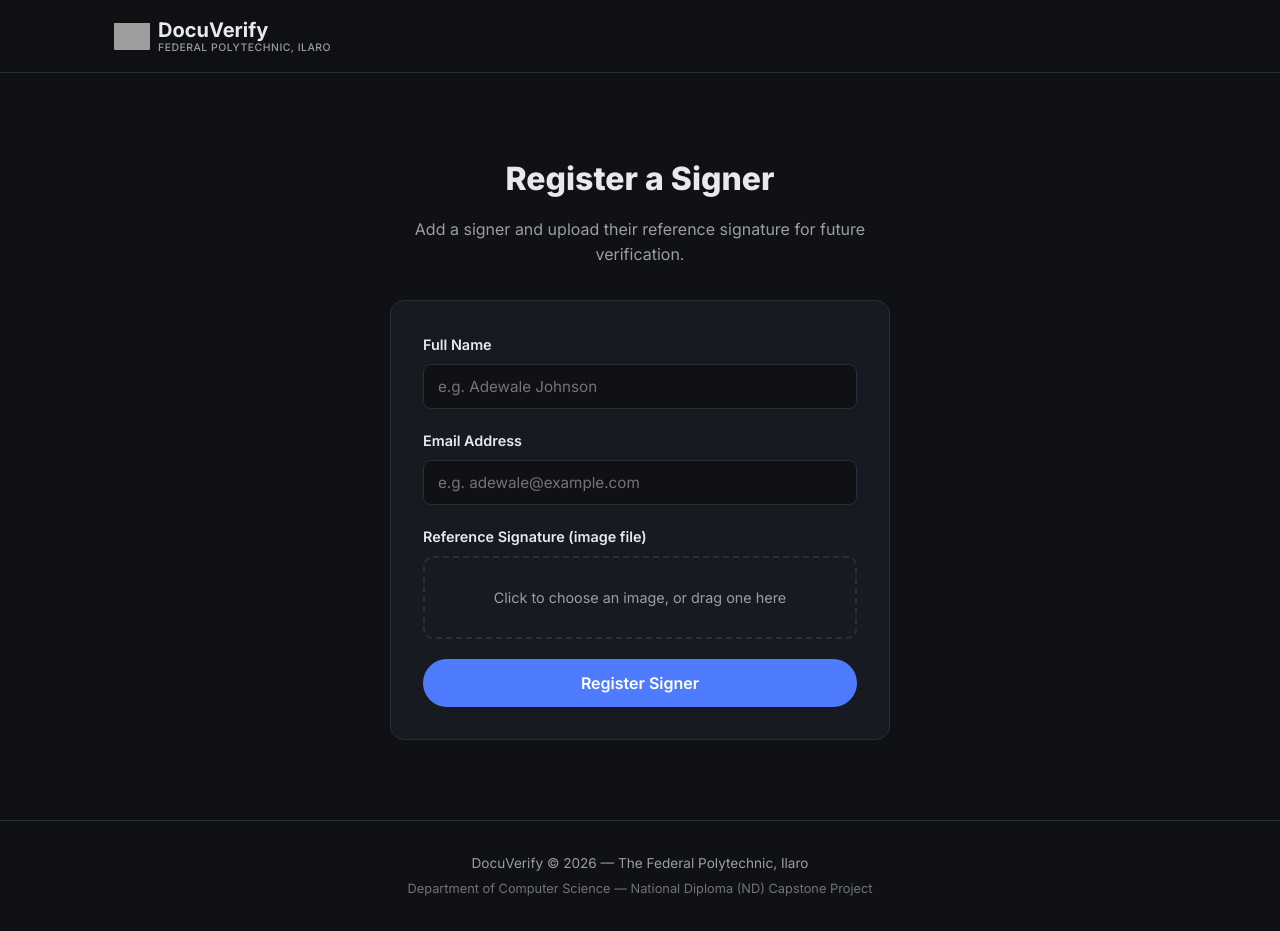
After one commit to Emmyprince16/docverify, a FastAPI app: template app/templates/register.html in a window 1280 px wide. The commit adds this page. Run offline with FastAPI, Linux system fonts and the light colour scheme; the template is opened without the code that fills it, so the values that code supplies are empty; grey boxes are pictures that could not be loaded.

Commit message:
Add signer registration with reference signature upload

```diff
--- /dev/null
+++ b/app/routers/signers.py
@@ -0,0 +1,56 @@
+"""
+Routes for registering signers and storing their reference signature.
+This reference signature is what the ML module will later compare
+new signatures against.
+"""
+
+import os
+import shutil
+
+from fastapi import APIRouter, Request, Form, UploadFile, File, Depends
+from fastapi.templating import Jinja2Templates
+from sqlalchemy.orm import Session
+
+from app.database import get_db
+from app.models.models import Signer
+
+router = APIRouter()
+templates = Jinja2Templates(directory="app/templates")
+
+REFERENCE_DIR = "app/static/references"
+
+
+@router.get("/register")
+def show_register_form(request: Request):
+    return templates.TemplateResponse(request, "register.html")
+
+
+@router.post("/register")
+def register_signer(
+    request: Request,
+    full_name: str = Form(...),
+    email: str = Form(...),
+    reference_signature: UploadFile = File(...),
+    db: Session = Depends(get_db),
+):
+    os.makedirs(REFERENCE_DIR, exist_ok=True)
+
+    file_extension = reference_signature.filename.split(".")[-1]
+    saved_filename = f"{email}_reference.{file_extension}"
+    saved_path = os.path.join(REFERENCE_DIR, saved_filename)
+
+    with open(saved_path, "wb") as buffer:
+        shutil.copyfileobj(reference_signature.file, buffer)
+
+    new_signer = Signer(
+        full_name=full_name,
+        email=email,
+        reference_signature_path=saved_path,
+    )
+    db.add(new_signer)
+    db.commit()
+    db.refresh(new_signer)
+
+    return templates.TemplateResponse(
+        request, "register_success.html", {"signer": new_signer}
+    )
--- a/app/static/css/style.css
+++ b/app/static/css/style.css
@@ -216,3 +216,116 @@ body {
     object-fit: contain;
     border-radius: 6px;
 }
+
+.form-page {
+    max-width: 500px;
+    margin: 0 auto;
+    text-align: center;
+}
+
+.form-title {
+    font-size: 2rem;
+    font-weight: 800;
+    margin-bottom: 12px;
+}
+
+.form-subtitle {
+    color: var(--text-muted);
+    margin-bottom: 32px;
+}
+
+.form-card {
+    background: var(--surface);
+    border: 1px solid var(--border);
+    border-radius: var(--radius);
+    padding: 32px;
+    text-align: left;
+}
+
+.form-group {
+    margin-bottom: 20px;
+}
+
+.form-group label {
+    display: block;
+    margin-bottom: 8px;
+    font-weight: 600;
+    font-size: 0.9rem;
+}
+
+.form-group input[type="text"],
+.form-group input[type="email"] {
+    width: 100%;
+    padding: 12px 14px;
+    background: var(--bg);
+    border: 1px solid var(--border);
+    border-radius: 8px;
+    color: var(--text);
+    font-family: inherit;
+    font-size: 0.95rem;
+    transition: border-color 0.2s ease;
+}
+
+.form-group input[type="text"]:focus,
+.form-group input[type="email"]:focus {
+    outline: none;
+    border-color: var(--primary);
+}
+
+.file-drop {
+    position: relative;
+    border: 2px dashed var(--border);
+    border-radius: 10px;
+    padding: 28px;
+    text-align: center;
+    color: var(--text-muted);
+    font-size: 0.9rem;
+    transition: border-color 0.2s ease, background 0.2s ease;
+}
+
+.file-drop:hover {
+    border-color: var(--primary);
+    background: var(--surface-hover);
+}
+
+.file-drop input[type="file"] {
+    position: absolute;
+    inset: 0;
+    opacity: 0;
+    cursor: pointer;
+}
+
+.btn-full {
+    width: 100%;
+    text-align: center;
+    border: none;
+    cursor: pointer;
+    font-family: inherit;
+    font-size: 1rem;
+}
+
+.success-card {
+    background: var(--surface);
+    border: 1px solid var(--border);
+    border-radius: var(--radius);
+    padding: 48px 32px;
+    text-align: center;
+}
+
+.success-icon {
+    font-size: 3rem;
+    margin-bottom: 16px;
+}
+
+.success-card h1 {
+    margin-bottom: 12px;
+}
+
+.success-card p {
+    color: var(--text-muted);
+    margin-bottom: 28px;
+}
+
+.success-card .btn {
+    margin: 0 6px;
+}
--- a/app/static/js/script.js
+++ b/app/static/js/script.js
@@ -6,3 +6,14 @@ window.addEventListener('scroll', () => {
         navbar.style.boxShadow = 'none';
     }
 });
+
+const fileInput = document.getElementById('reference_signature');
+const fileDropText = document.getElementById('fileDropText');
+
+if (fileInput) {
+    fileInput.addEventListener('change', () => {
+        if (fileInput.files.length > 0) {
+            fileDropText.textContent = fileInput.files[0].name;
+        }
+    });
+}
--- a/app/templates/index.html
+++ b/app/templates/index.html
@@ -10,7 +10,7 @@
         forensics into one trust score.</p>
     <div class="hero-actions fade-in-up delay-2">
         <a href="#" class="btn btn-primary">Verify a Document</a>
-        <a href="#" class="btn btn-secondary">Register as Signer</a>
+        <a href="/register" class="btn btn-secondary">Register as Signer</a>
     </div>
 </section>
 
--- /dev/null
+++ b/app/templates/register.html
@@ -0,0 +1,33 @@
+{% extends "base.html" %}
+
+{% block title %}Register a Signer{% endblock %}
+
+{% block content %}
+<div class="form-page">
+    <h1 class="form-title fade-in-up">Register a Signer</h1>
+    <p class="form-subtitle fade-in-up delay-1">Add a signer and upload their reference signature for future
+        verification.</p>
+
+    <form class="form-card fade-in-up delay-2" action="/register" method="post" enctype="multipart/form-data">
+        <div class="form-group">
+            <label for="full_name">Full Name</label>
+            <input type="text" id="full_name" name="full_name" required placeholder="e.g. Adewale Johnson">
+        </div>
+
+        <div class="form-group">
+            <label for="email">Email Address</label>
+            <input type="email" id="email" name="email" required placeholder="e.g. adewale@example.com">
+        </div>
+
+        <div class="form-group">
+            <label for="reference_signature">Reference Signature (image file)</label>
+            <div class="file-drop" id="fileDrop">
+                <span id="fileDropText">Click to choose an image, or drag one here</span>
+                <input type="file" id="reference_signature" name="reference_signature" accept="image/*" required>
+            </div>
+        </div>
+
+        <button type="submit" class="btn btn-primary btn-full">Register Signer</button>
+    </form>
+</div>
+{% endblock %}
--- a/main.py
+++ b/main.py
@@ -1,13 +1,15 @@
 from fastapi import FastAPI, Request
 from fastapi.templating import Jinja2Templates
 from fastapi.staticfiles import StaticFiles
-
+from app.routers import signers
 from app.database import Base, engine
 from app.models import models
 
 Base.metadata.create_all(bind=engine)
 
+
 app = FastAPI(title="DocuVerify")
+app.include_router(signers.router)
 
 app.mount("/static", StaticFiles(directory="app/static"), name="static")
 templates = Jinja2Templates(directory="app/templates")
```
Also changed, not shown: app/templates/register_success.html (added, +15 -0 lines), app/static/references/emmyprince2004@gmail.com_reference.png (added), docverify.db.
